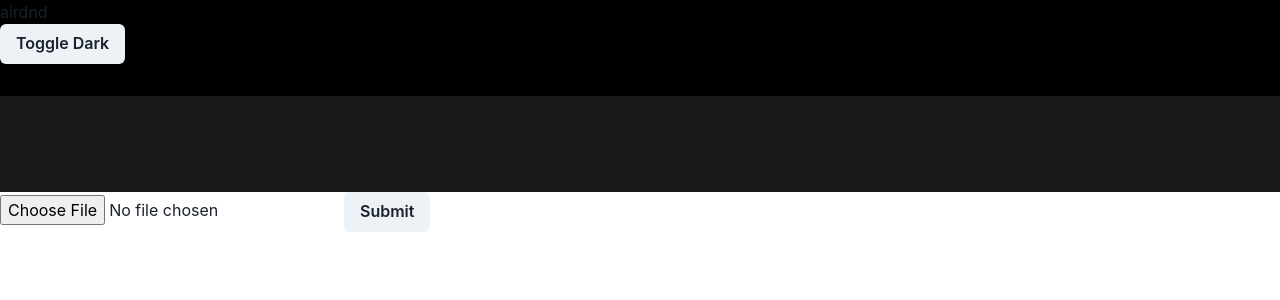
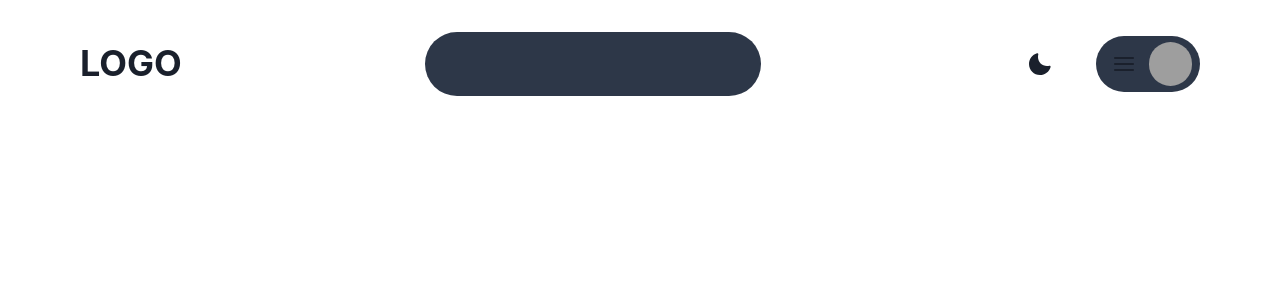
Before and after one commit to yershhov/airbnb_remake_frontend, a React (Vite) app: page /home in a window 1280 px wide. Shown: the top 300 px of the page. Built offline with nearby package versions, Linux system fonts and the light colour scheme; grey boxes are pictures that could not be loaded.

Commit message:
initial header layout and profile icon dropdown menu

```diff
--- a/package.json
+++ b/package.json
@@ -10,6 +10,7 @@
     "commit": "cz"
   },
   "dependencies": {
+    "@chakra-ui/icons": "^2.0.17",
     "@chakra-ui/react": "^2.4.9",
     "@emotion/react": "^11.10.5",
     "@emotion/styled": "^11.10.5",
--- a/src/App.tsx
+++ b/src/App.tsx
@@ -1,58 +1,18 @@
-import { Box, Button, useColorMode, useColorModeValue } from "@chakra-ui/react";
-import { Form, Formik } from "formik";
-import { ChangeEvent, useState } from "react";
+import { Box } from "@chakra-ui/react";
 import { Route, Routes } from "react-router-dom";
-import { appService } from "./app.service";
+import Header from "./components/layouts/Header.component";
+import HomePage from "./pages/Home.page";
 
 function App() {
-  const { colorMode, toggleColorMode } = useColorMode();
-  const bg = useColorModeValue("white", "dark.800");
-
-  const [file, setFile] = useState<any>();
-
-  const onChange = (file: ChangeEvent) => {
-    const { files } = file.target as HTMLInputElement;
-    if (files && files.length !== 0) {
-      setFile(files[0]);
-    }
-  };
-
-  const handleUpload = async () => {
-    const formData = new FormData();
-    formData.append("file", file);
-    console.log(file);
-  };
-
   return (
     <>
+      <Header />
       <Routes>
         <Route
           path="/home"
           element={
-            <Box h="100vh" w="100%" bg={bg}>
-              <Box h="6rem" w="100%" bg="black">
-                <Box>airdnd</Box>
-                <Button onClick={toggleColorMode}>
-                  Toggle {colorMode === "light" ? "Dark" : "Light"}
-                </Button>
-              </Box>
-              <Box h="6rem" w="100%" bg="#181818"></Box>
-              <Formik
-                initialValues={{ file: null }}
-                onSubmit={(values) => {
-                  handleUpload();
-                }}
-              >
-                <Form>
-                  <input
-                    type="file"
-                    id="file"
-                    name="file"
-                    onChange={onChange}
-                  />
-                  <Button type="submit">Submit</Button>
-                </Form>
-              </Formik>
+            <Box h={"100vh"} w="100%">
+              <HomePage />
             </Box>
           }
         />
--- /dev/null
+++ b/src/components/layouts/Header.component.tsx
@@ -0,0 +1,81 @@
+import { HamburgerIcon, MoonIcon, SunIcon } from "@chakra-ui/icons";
+import {
+  Avatar,
+  Box,
+  Flex,
+  Heading,
+  Button,
+  useDisclosure,
+  useColorMode,
+  Menu,
+  MenuButton,
+  MenuDivider,
+  MenuItem,
+  MenuList,
+} from "@chakra-ui/react";
+import React from "react";
+
+const Header = () => {
+  const { colorMode, toggleColorMode } = useColorMode();
+
+  const { isOpen, onOpen, onClose } = useDisclosure();
+  return (
+    <Flex
+      w="100%"
+      px="5rem"
+      py="2rem"
+      alignItems="center"
+      justifyContent="space-between"
+    >
+      <Box>
+        <Heading>LOGO</Heading>
+      </Box>
+      <Box w="30%" h="4rem" bg="gray.700" borderRadius="50px"></Box>
+      <Flex alignItems="center" gap={5}>
+        <Button
+          onClick={toggleColorMode}
+          bg="none"
+          borderRadius="50px"
+          w="4.5rem"
+          h="3.5rem"
+        >
+          {colorMode === "light" ? (
+            <MoonIcon boxSize={6} />
+          ) : (
+            <SunIcon boxSize={6} />
+          )}
+        </Button>
+        <Menu>
+          <MenuButton
+            as={Button}
+            bg="gray.700"
+            w="6.5rem"
+            h="3.5rem"
+            borderRadius="50px"
+            pl={4}
+            pr={2}
+            onClick={isOpen ? onClose : onOpen}
+          >
+            <Flex justifyContent="space-between" alignItems="center">
+              <HamburgerIcon boxSize={6} />
+              <Avatar
+                name="Christian Nwamba"
+                src="https://bit.ly/code-beast"
+                w="2.7rem"
+                h="2.7rem"
+              />
+            </Flex>
+          </MenuButton>
+          <MenuList>
+            <MenuItem>Link 1</MenuItem>
+            <MenuItem>Link 2</MenuItem>
+            <MenuDivider />
+            <MenuItem>Link 3</MenuItem>
+          </MenuList>
+        </Menu>
+      </Flex>
+    </Flex>
+  );
+};
+
+export default Header;
--- a/src/main.tsx
+++ b/src/main.tsx
@@ -6,9 +6,9 @@ import App from "./App";
 
 const theme = extendTheme({
   colors: {
-    dark: {
-      800: "#181818",
-    },
+    // dark: {
+    //   800: "#181818",
+    // },
   },
 });
 
--- /dev/null
+++ b/src/pages/Home.page.tsx
@@ -0,0 +1,7 @@
+import React from "react";
+
+const HomePage = () => {
+  return null;
+};
+
+export default HomePage;
```
Also changed, not shown: 1 other file (tests, documents, lock files or other folders).
